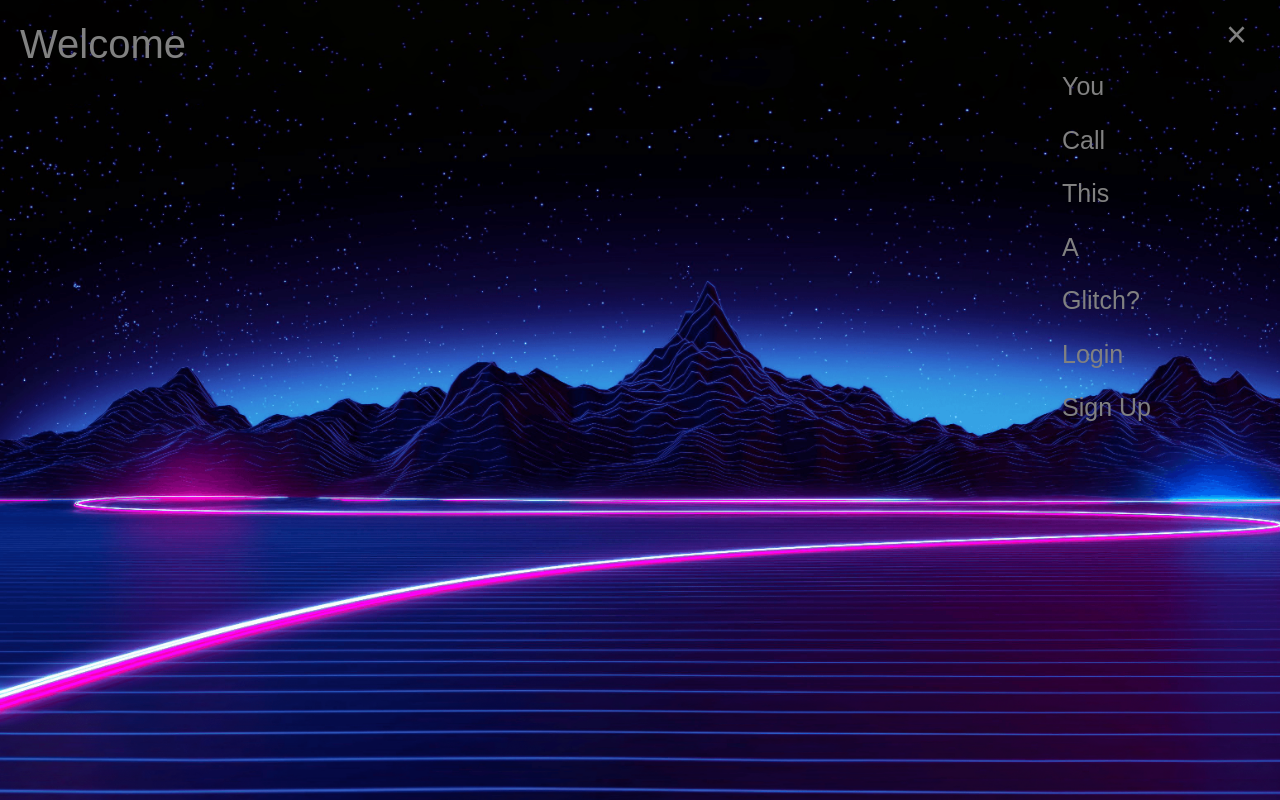
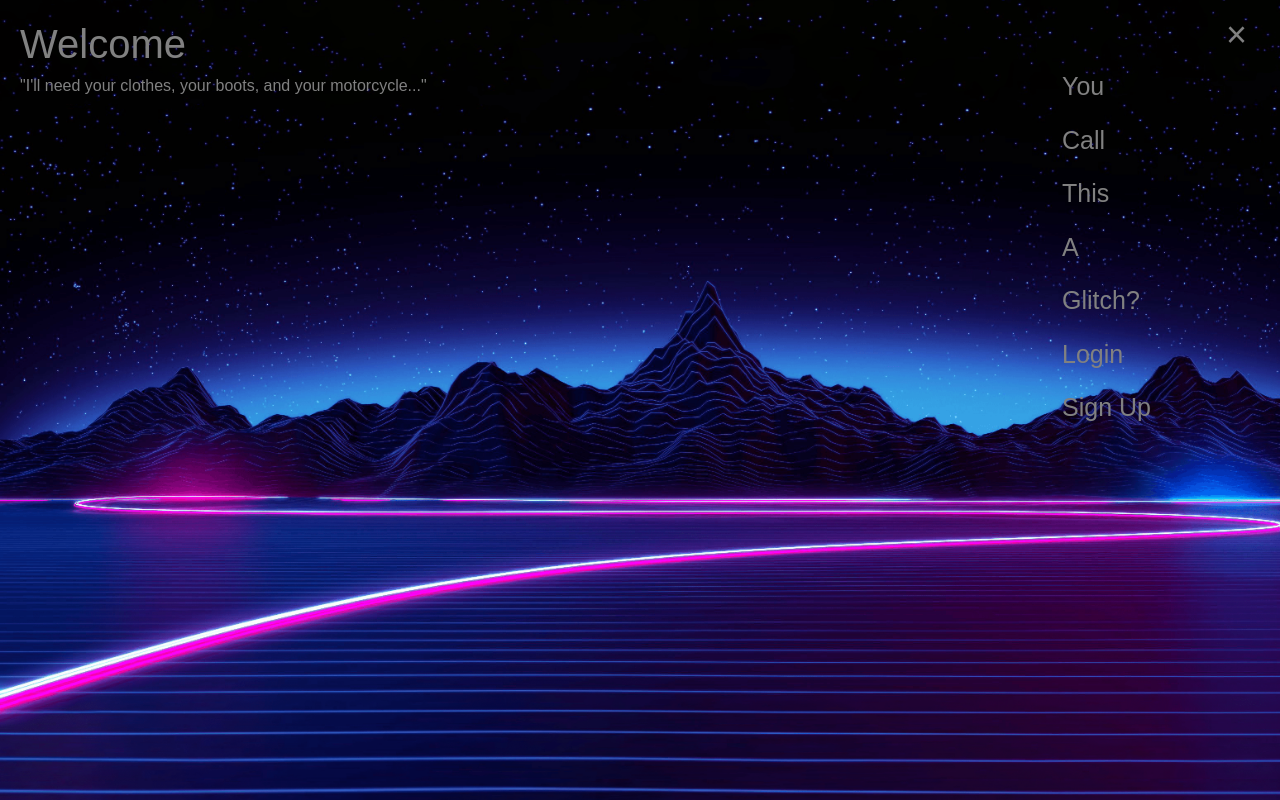
Before and after one commit to Evanardo/GOTM, a React (Create React App) app: page / in a window 1280 px wide. Built offline with nearby package versions, Linux system fonts and the light colour scheme; a web font is replaced by a local one.

Commit message:
subheading added

```diff
--- a/src/App.js
+++ b/src/App.js
@@ -36,7 +36,7 @@ export default class App extends Component {
         <Nav></Nav>
 
         <h1>Welcome</h1>
-        {/* <h3>My name is {this.state.name}: {this.state.age}</h3> */}
+        <h6>"I'll need your clothes, your boots, and your motorcycle..."</h6>
         {/* <button onClick={this.happyBirthday} >Add to Age +</button> */}
       </div>
     )
--- a/src/index.css
+++ b/src/index.css
@@ -63,3 +63,7 @@ h1{
   font-family: 'Arcade Interlaced', sans-serif;
 
 }
+
+h6{
+  color: #818181;
+}
```
